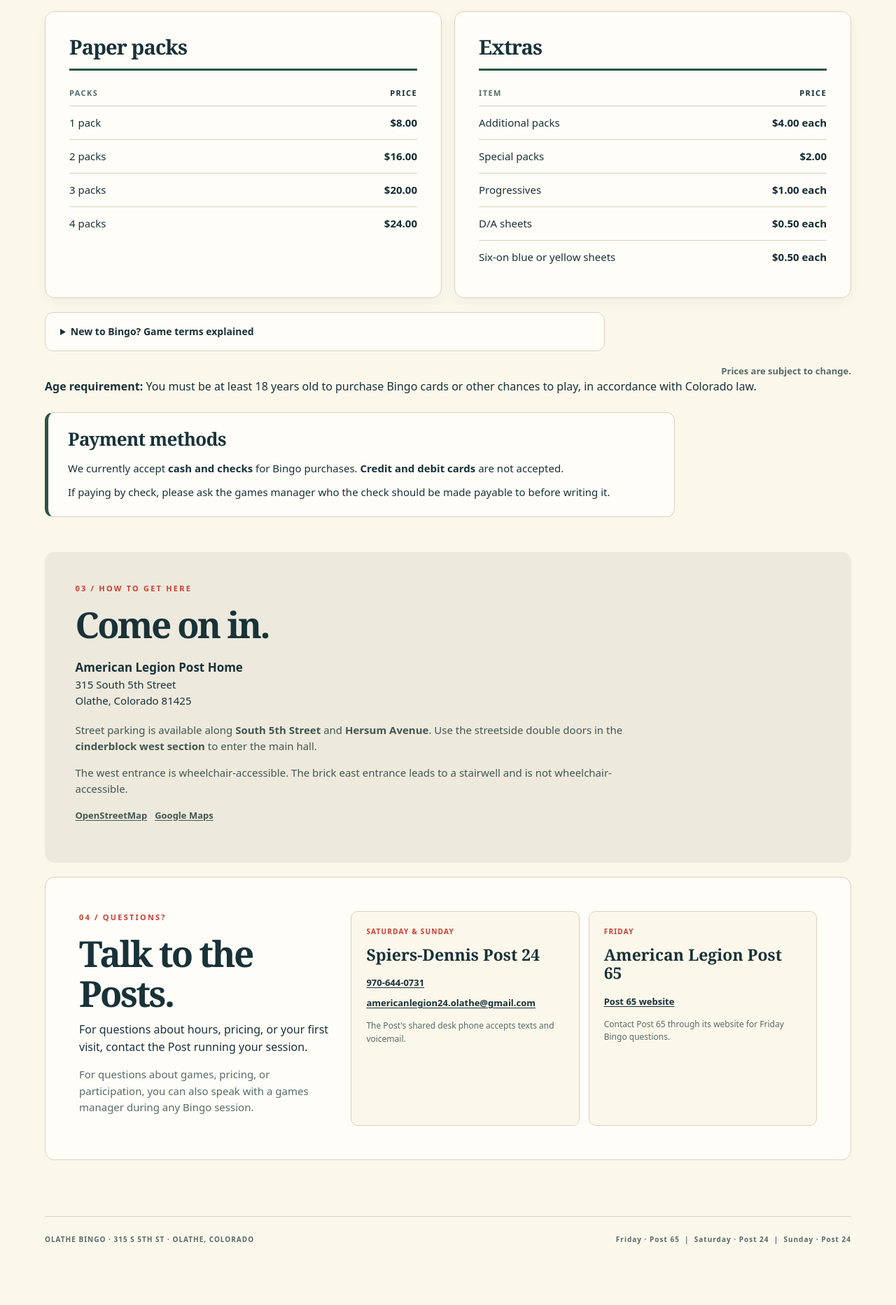
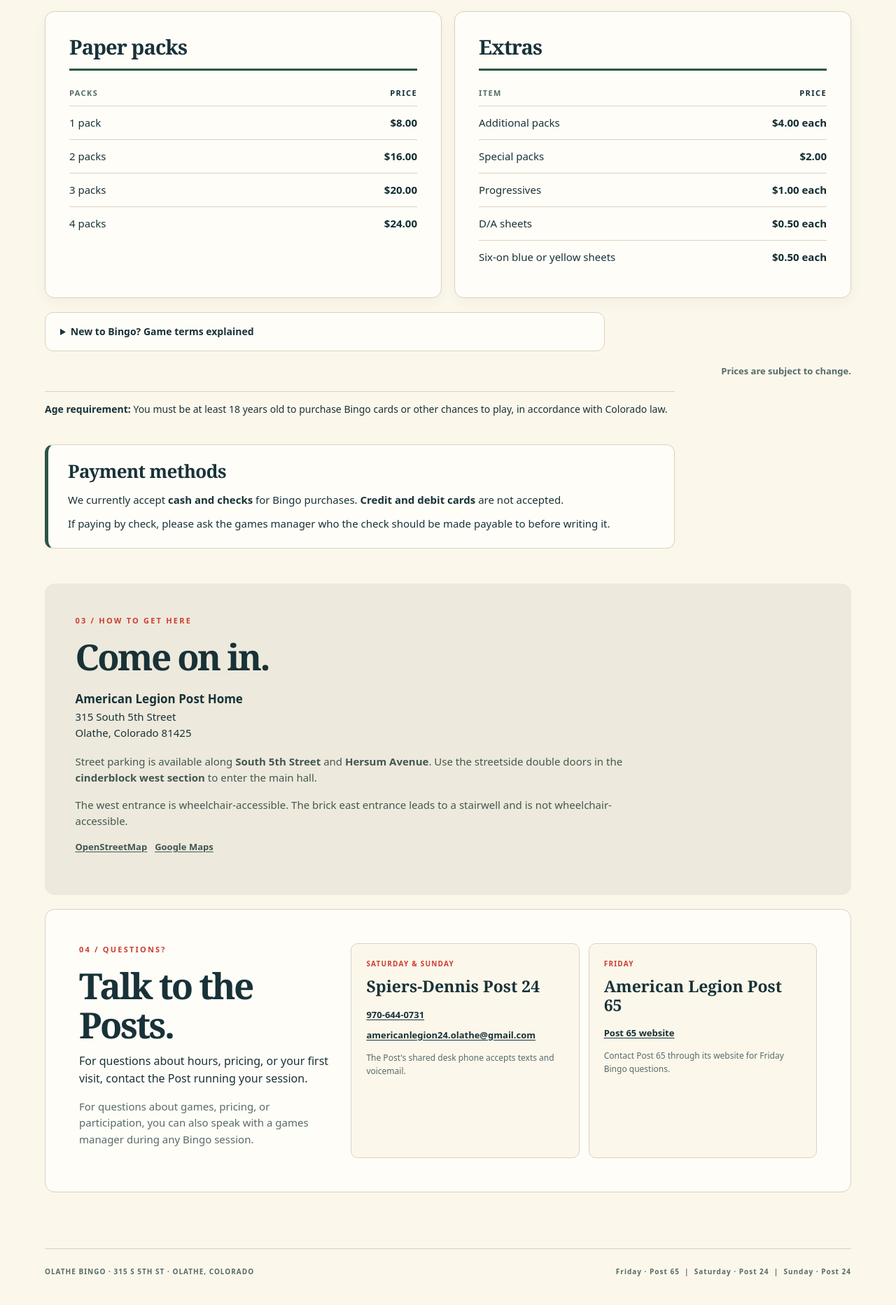
Before and after one commit to SPIERS-DENNIS-POST/spiers-dennis-post.github.io, a Jekyll site: the page built from donate/bingo/index.md, in a window 1280 px wide. Shown: the part 1634-3499 px from the top of the page at 70% size. Built offline with Jekyll 4.4.1, drawn with Linux system fonts in a browser that asks for light colours; before the commit the page ends 3454 px from its top, so only the background shows below that.

Commit message:
Style Bingo purchase age notice

```diff
--- a/assets/css/bingo.css
+++ b/assets/css/bingo.css
@@ -122,3 +122,5 @@
 .bingo-payment p{font-size:15px;line-height:1.6;margin:0;color:var(--ink)}
 .bingo-payment p+p{margin-top:10px}
 @media(max-width:660px){.bingo-payment{padding:21px 20px}.bingo-payment h3{font-size:24px}}
+.bingo-age-note{font-size:14px;line-height:1.6;max-width:900px;margin:19px 0 0;padding:14px 0;border-top:1px solid var(--line);color:var(--ink)}
+.bingo-age-note strong{font-weight:850}
```
